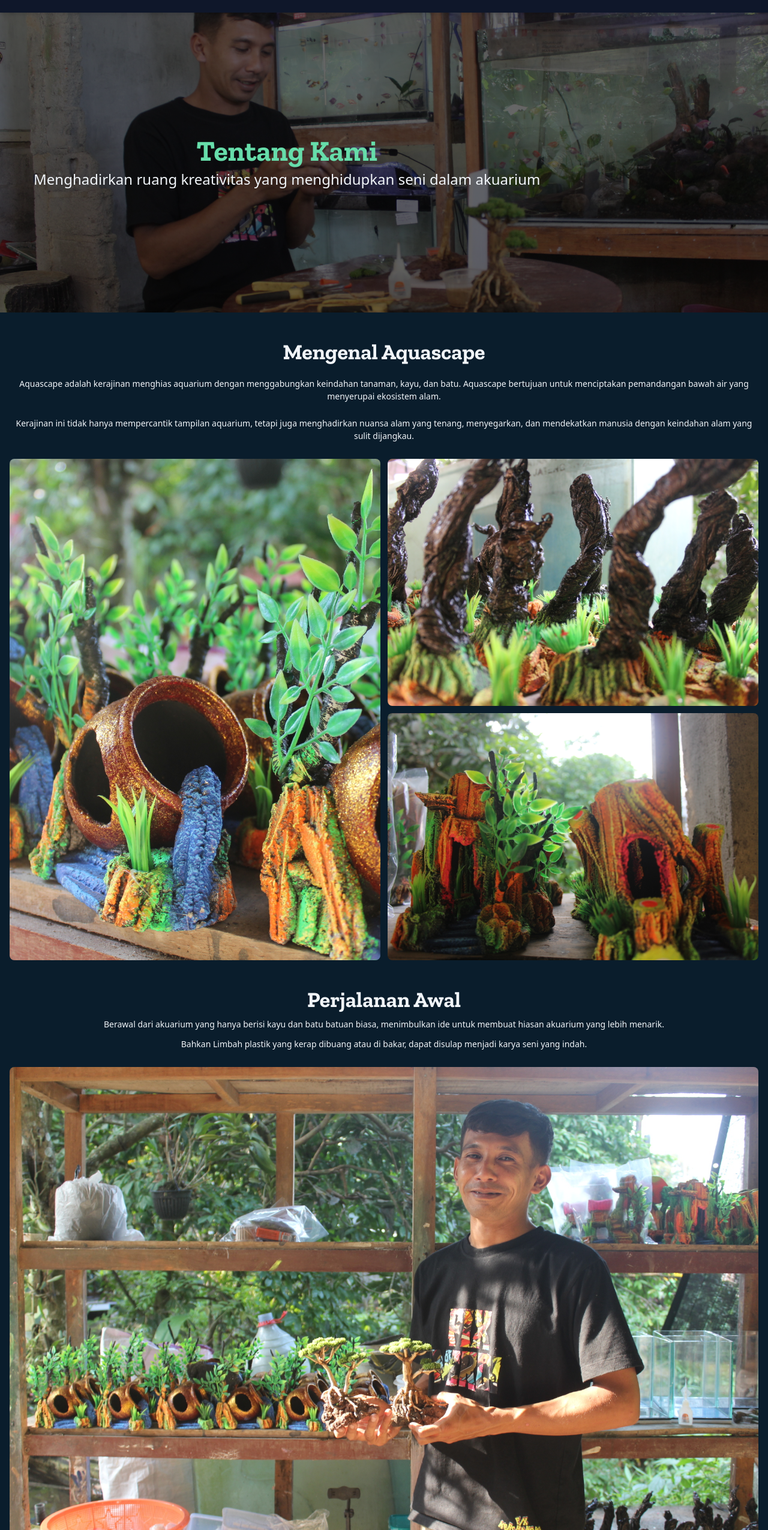
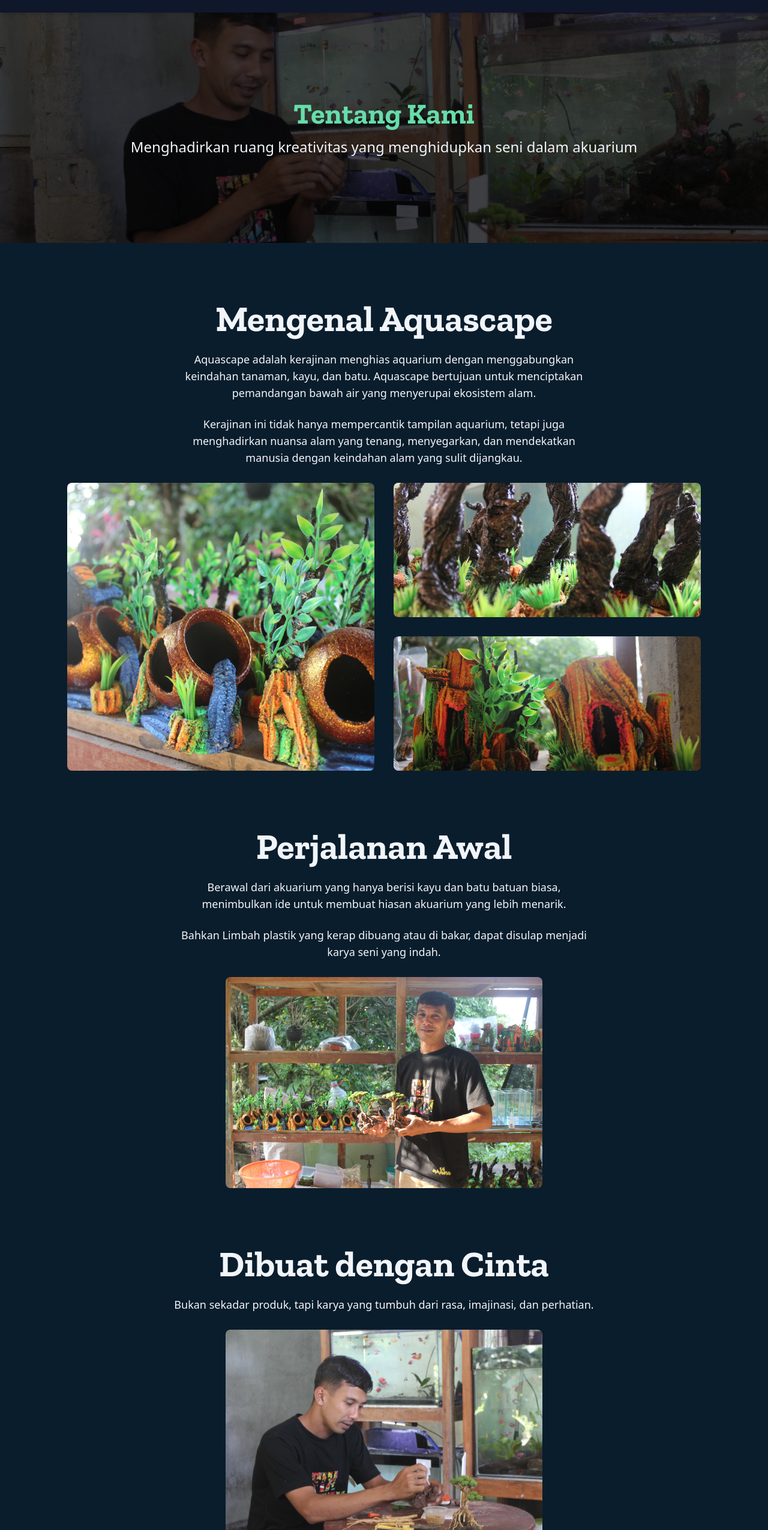
Before and after one commit to Aquascape-Desa-Branjang/starter, a React (Create React App) app in the folder frontend/: page /tentang in a window 1280 px wide. Shown: the part 75-2626 px from the top of the page at 60% size. Built offline with nearby package versions, Linux system fonts and the light colour scheme; a web font is replaced by a local one.

Commit message:
feat: [fm] responsive laptop produk

```diff
--- a/frontend/src/pages/guest/beranda.js
+++ b/frontend/src/pages/guest/beranda.js
@@ -36,7 +36,7 @@ export default function Beranda() {
   ];
 
   return (
-    <main className="bg-default-bg text-white min-h-screen pb-12">
+    <main className="bg-[#0a1d2b] text-white min-h-screen pb-12 xl:pb-24">
 
       {/* Gambar Header dengan Overlay dan Teks */}
       <div className="relative w-full h-full">
@@ -61,7 +61,7 @@ export default function Beranda() {
       </div>
 
       {/* Tentang Kami */}
-      <section id="tentang" className="text-center xl:pt-24 xl:pb-12 xl:px-28 py-12 px-4">
+      <section id="tentang" className="text-center xl:pt-24 xl:pb-12 xl:px-28 pt-12 pb-6 px-4">
         <div className="flex flex-col items-center justify-center gap-3 xl:gap-4 mb-8 xl:mb-12">
           <h2 className="text-4xl xl:text-6xl text-default-text leading-none font-bold font-zilla-slab">Tentang Kami</h2>
 
@@ -90,8 +90,8 @@ export default function Beranda() {
       </section>
 
       {/* Produk Unggulan */}
-      <section className="px-4 pt-12 xl:px-24">
-        <div className="flex flex-col items-center justify-center gap-3 xl:gap-4 mb-4 xl:mb-8">
+      <section className="px-4 xl:pt-12 xl:px-24 pt-6">
+        <div className="flex flex-col items-center justify-center gap-3 xl:gap-4 mb-8">
           <h2 className="text-4xl xl:text-6xl text-default-text leading-none font-bold font-zilla-slab">Produk Unggulan</h2>
 
           <p className="text-sm xl:text-lg leading-tight font-normal text-default-text mx-auto">
--- a/frontend/src/pages/guest/tentang.js
+++ b/frontend/src/pages/guest/tentang.js
@@ -12,15 +12,20 @@ export default function Tentang() {
     <main className="bg-[#0a1d2c] text-white min-h-screen">
 
       {/* Gambar Header dengan Overlay dan Teks */}
-      <div className="relative w-full h-[300px] md:h-[400px] lg:h-[500px] overflow-hidden">
-        <img
-          src={headerImg}
-          alt="Header"
-          className="w-full h-full object-cover"
-        />
+      <div className="relative w-full h-full">
+        <div className="relative overflow-hidden w-full h-auto xl:h-96">
+          <img
+            src={headerImg}
+            alt="Header"
+            className="w-full h-full object-cover bg-no-repeat object-[center_30%]"
+          />
+
+          <div className="absolute inset-0 bg-black bg-opacity-35 pointer-events-none" />
+        </div>
+
         {/* Overlay hitam semi-transparan */}
         <div className="absolute inset-0 bg-black bg-opacity-60 flex items-center">
-          <div className="p-8 md:p-10 lg:p-14 flex flex-col items-center justify-center gap-2 text-center">
+          <div className="p-8 md:p-10 lg:p-14 flex flex-col items-center justify-center gap-2 xl:gap-4 text-center m-auto">
             <h1 className="font-zilla-slab text-primary leading-none text-4xl md:text-5xl font-bold">
               Tentang Kami
             </h1>
@@ -33,21 +38,21 @@ export default function Tentang() {
       </div>
 
       {/* Tentang Kami */}
-      <section id="tentang" className="text-center pt-12 px-4 flex flex-col gap-7">
+      <section id="tentang" className="text-center pt-12 px-4 flex flex-col gap-7 xl:pt-24 xl:pb-12 xl:px-28 py-6">
         <div className="flex flex-col gap-6">
-          <h3 className="font-zilla-slab font-bold text-4xl leading-none text-default-text">Mengenal Aquascape</h3>
+          <h3 className="font-zilla-slab font-bold text-4xl leading-none text-default-text xl:text-6xl">Mengenal Aquascape</h3>
 
-          <p className="text-default-text font-normal text-sm leading-normal">
+          <p className="text-default-text font-normal text-sm leading-normal xl:text-lg xl:w-8/12 xl:mx-auto">
             Aquascape adalah kerajinan menghias aquarium dengan menggabungkan keindahan tanaman, kayu, dan batu. Aquascape bertujuan untuk menciptakan pemandangan bawah air yang menyerupai ekosistem alam.
           </p>
 
-          <p className="text-default-text font-normal text-sm leading-normal">
+          <p className="text-default-text font-normal text-sm leading-normal xl:text-lg xl:w-8/12 xl:mx-auto">
             Kerajinan ini tidak hanya mempercantik tampilan aquarium, tetapi juga menghadirkan nuansa alam yang tenang, menyegarkan, dan mendekatkan manusia dengan keindahan alam yang sulit dijangkau.
           </p>
         </div>
 
-        <div className="grid grid-cols-2 gap-3">
-          <div className="rounded-lg overflow-hidden w-full h-auto">
+        <div className="grid grid-cols-2 gap-3 xl:gap-8">
+          <div className="rounded-lg overflow-hidden w-full h-auto xl:max-h-full">
             <img
               src={mengenal1Img}
               alt="Mengenal Aquascape"
@@ -55,8 +60,8 @@ export default function Tentang() {
             />
           </div>
 
-          <div className="grid grid-rows-2 gap-3">
-            <div className="rounded-lg overflow-hidden w-full h-auto">
+          <div className="grid grid-rows-2 gap-3 xl:gap-8">
+            <div className="rounded-lg overflow-hidden w-full h-auto xl:max-h-56">
               <img
                 src={mengenal2Img}
                 alt="Mengenal Aquascape"
@@ -64,7 +69,7 @@ export default function Tentang() {
               />
             </div>
 
-            <div className="rounded-lg overflow-hidden w-full h-auto">
+            <div className="rounded-lg overflow-hidden w-full h-auto xl:max-h-56">
               <img
                 src={mengenal3Img}
                 alt="Mengenal Aquascape"
@@ -76,21 +81,21 @@ export default function Tentang() {
       </section>
 
        {/* owner */}
-      <section id="owner" className="text-center pt-12 px-4 flex flex-col gap-7">
-        <div className="flex flex-col gap-3">
-          <h3 className="font-zilla-slab font-bold text-4xl leading-none text-default-text">Perjalanan Awal</h3>
+      <section id="owner" className="text-center pt-6 px-4 flex flex-col gap-7 xl:py-12 xl:px-28 py-6">
+        <div className="flex flex-col gap-6">
+          <h3 className="font-zilla-slab font-bold text-4xl leading-none text-default-text xl:text-6xl">Perjalanan Awal</h3>
 
-          <p className="text-default-text font-normal text-sm leading-normal">
+          <p className="text-default-text font-normal text-sm leading-normal xl:text-lg xl:w-8/12 xl:mx-auto">
             Berawal dari akuarium yang hanya berisi kayu dan batu batuan biasa, menimbulkan ide untuk membuat hiasan akuarium yang lebih menarik.
           </p>
 
-          <p className="text-default-text font-normal text-sm leading-normal">
+          <p className="text-default-text font-normal text-sm leading-normal xl:text-lg xl:w-8/12 xl:mx-auto">
             Bahkan Limbah plastik yang kerap dibuang atau di bakar, dapat disulap menjadi karya seni yang indah.
           </p>
         </div>
 
-        <div className="grid grid-cols-1 gap-3 mb-6">
-          <div className="rounded-lg overflow-hidden w-full h-auto">
+        <div className="grid grid-cols-1 gap-3">
+          <div className="rounded-lg overflow-hidden w-full h-auto mx-auto xl:w-1/2">
             <img
               src={ownerImg}
               alt="Owner"
@@ -101,17 +106,17 @@ export default function Tentang() {
       </section>
 
       {/* Cinta */}
-      <section id="cinta" className="text-center pt-12 px-4 flex flex-col gap-7">
-        <div className="flex flex-col gap-3">
-          <h3 className="font-zilla-slab font-bold text-4xl leading-none text-default-text">Dibuat dengan Cinta</h3>
+      <section id="cinta" className="text-center pt-6 px-4 flex flex-col gap-7 xl:py-12 xl:px-28 py-6 pb-12 xl:pb-24">
+        <div className="flex flex-col gap-6">
+          <h3 className="font-zilla-slab font-bold text-4xl leading-none text-default-text xl:text-6xl">Dibuat dengan Cinta</h3>
 
-          <p className="text-default-text font-normal text-sm leading-normal">
+          <p className="text-default-text font-normal text-sm leading-normal xl:text-lg xl:w-8/12 xl:mx-auto">
             Bukan sekadar produk, tapi karya yang tumbuh dari rasa, imajinasi, dan perhatian.
           </p>
         </div>
 
-        <div className="grid grid-cols-1 gap-3 mb-6">
-          <div className="rounded-lg overflow-hidden w-full h-auto">
+        <div className="grid grid-cols-1 gap-3">
+          <div className="rounded-lg overflow-hidden w-full h-auto mx-auto xl:w-1/2">
             <img
               src={cintaImg}
               alt="Dibuat dengan Cinta"
```
